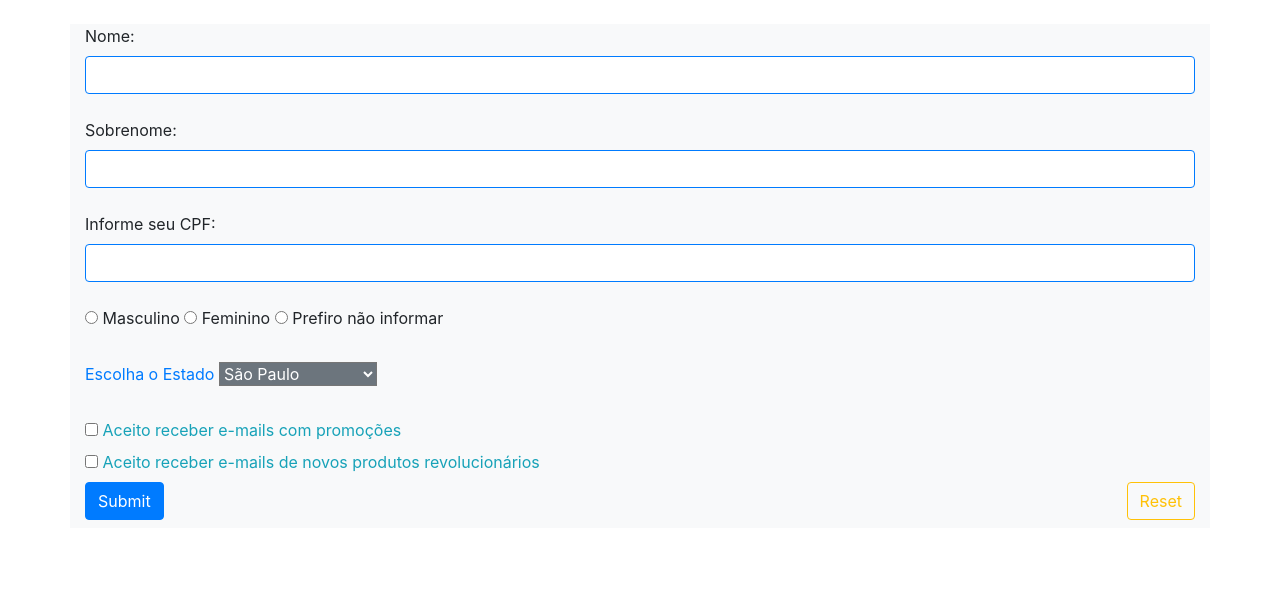
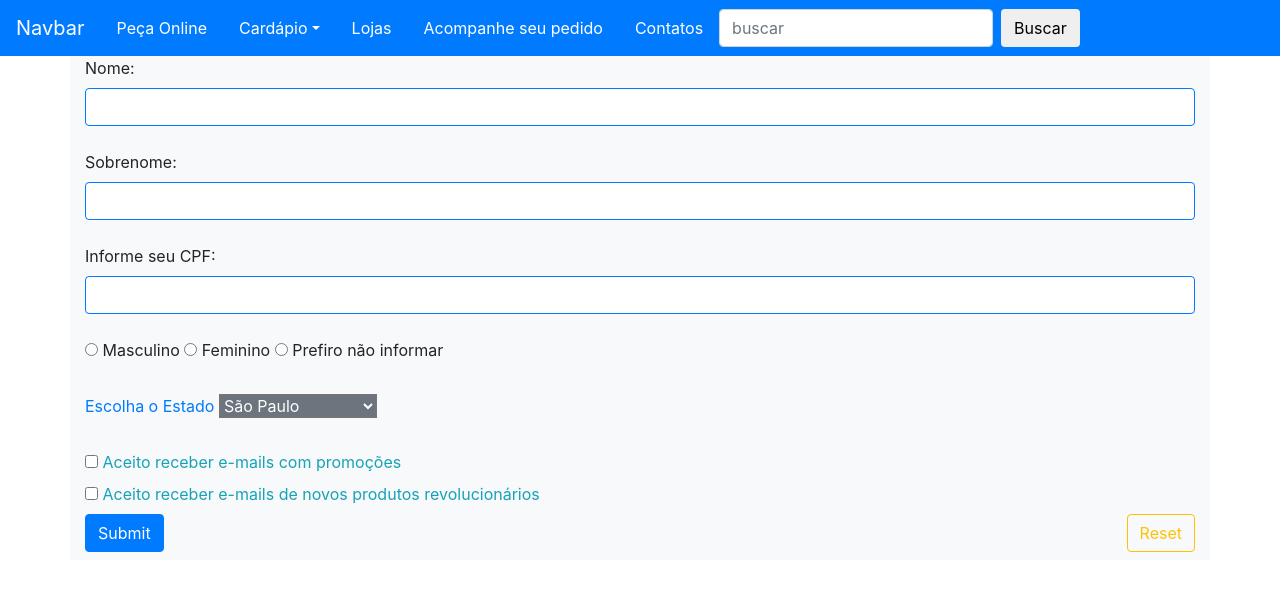
Before and after one commit to brunomotaoliveira/css-margin, a plain HTML site: page bootstrap/form3_bootstrap.html in a window 1280 px wide. Drawn offline with nearby package versions, Linux system fonts and the light colour scheme.

Commit message:
adicionado navbar bootstrap

```diff
--- a/bootstrap/form3_bootstrap.html
+++ b/bootstrap/form3_bootstrap.html
@@ -13,7 +13,49 @@
 </head>
 
 <body>
-    <br>
+    <nav class="navbar navbar-expand-sm navbar-light bg-primary">
+
+        <a class="navbar-brand text-white" href="#">Navbar</a>
+
+        <button class="navbar-toggler" type="button" data-toggle="collapse" data-target="#collapseNavBar">
+            <span class="navbar-toggler-icon"></span>
+        </button>
+
+        <div class="collapse navbar-collapse" id="collapseNavBar">
+            <ul class="nav">
+                <li class="nav-item">
+                    <a class="nav-link active text-white" href="#">Peça Online</a>
+                </li>
+                <li class="nav-item dropdown">
+                    <a class="nav-link dropdown-toggle text-white" href="#" id="navbardrop_cardapio" data-toggle="dropdown">Cardápio</a>
+                    <div class="dropdown-menu">
+                        <a class="dropdown-item" href="#">Pizza</a>
+                        <a class="dropdown-item" href="#">Lasanha</a>
+                        <a class="dropdown-item" href="#">Macarronada</a>
+                        <a class="dropdown-item" href="#">Sorvete</a>
+                    </div>
+                </li>
+                <li class="nav-item">
+                    <a class="nav-link active text-white" href="#">Lojas</a>
+                </li>
+                <li class="nav-item">
+                    <a class="nav-link active text-white" href="#">Acompanhe seu pedido</a>
+                </li>
+                <li class="nav-item">
+                    <a class="nav-link active text-white" href="#">Contatos</a>
+                </li>
+
+                <form class="form-inline">
+                    <input class="form-control mr-sm-2" type="text" placeholder="buscar">
+                    <button class="btn btn-sucess" type="submit">Buscar</button>
+                </form>
+            </ul>
+        </div>
+    </nav>
+
+
+
+    <!-- formulario -->
     <div class="container bg-light">
         <form>
             <label for="fname">Nome:</label>
```
